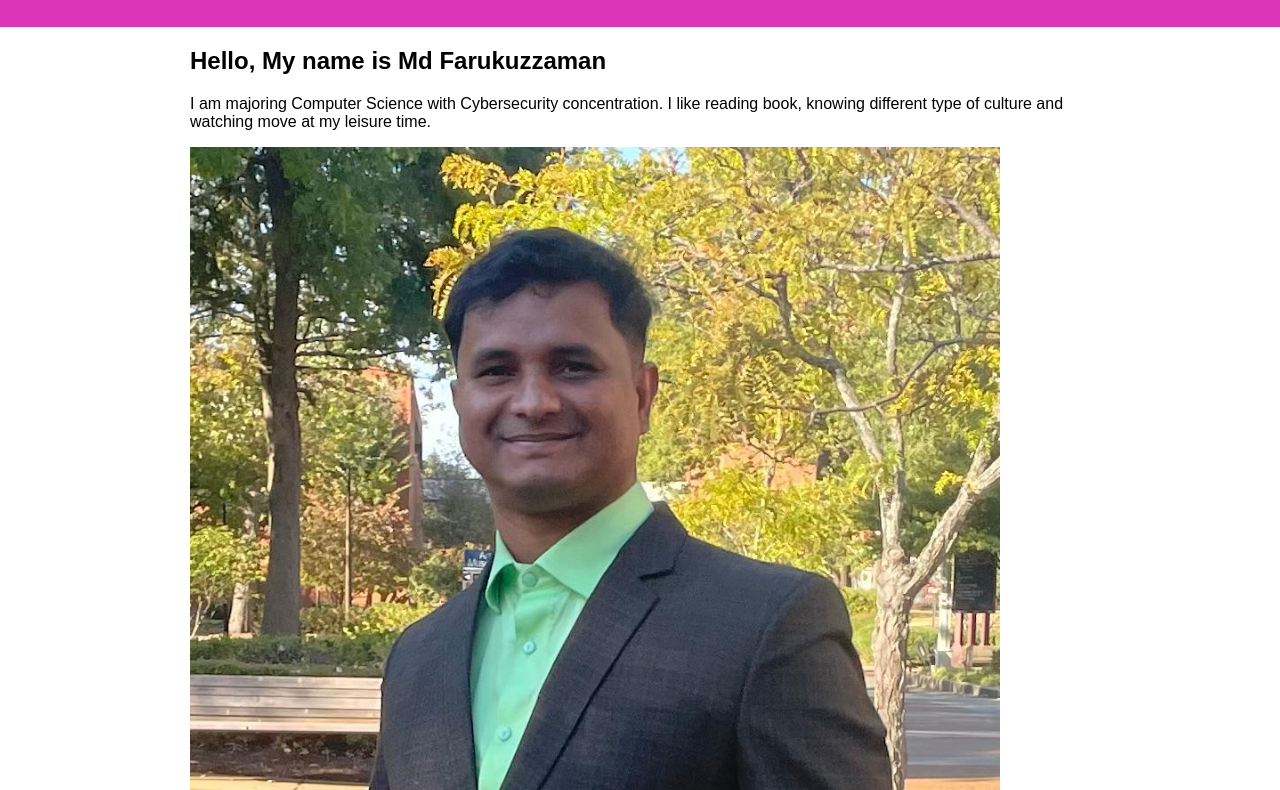
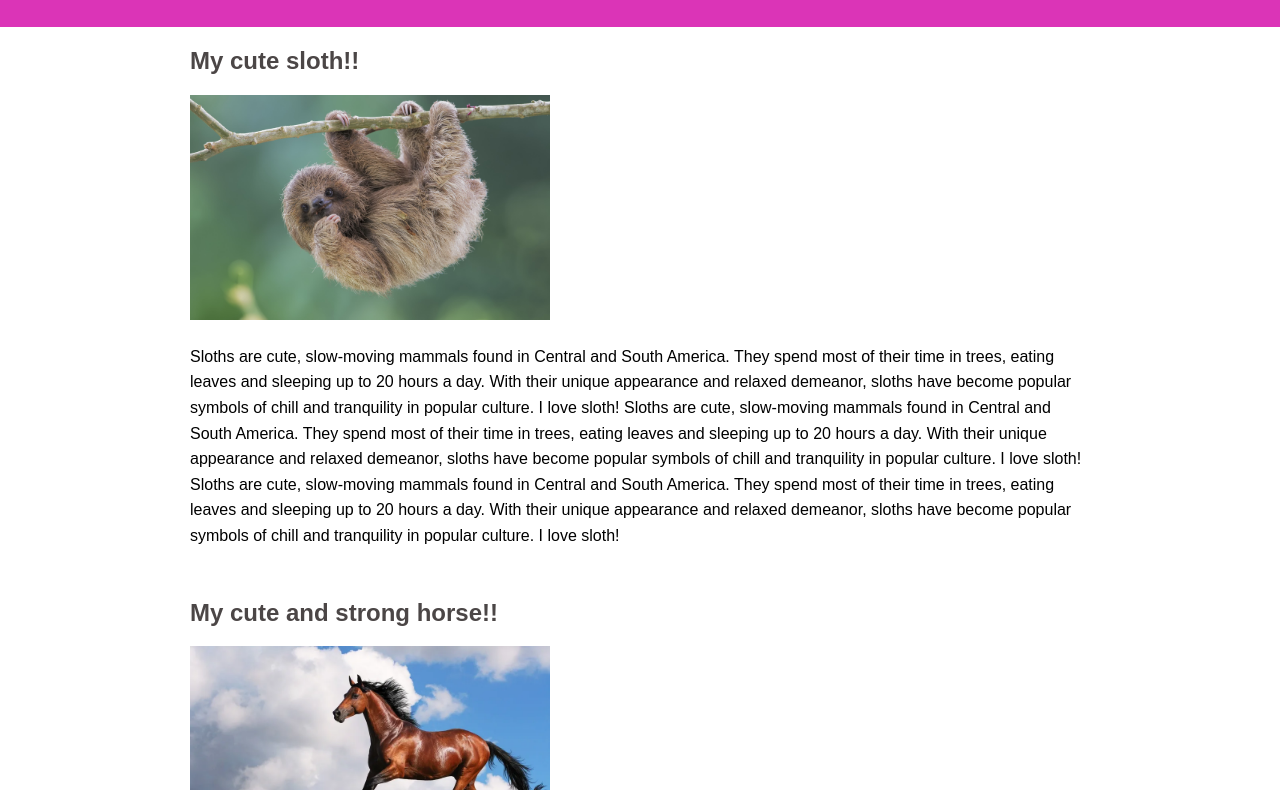
Before and after one commit to mfrkzzmn/sa13-act1, a plain HTML site: page personal_blog/index.html in a window 1280 px wide. Shown: the part 93-883 px from the top of the page. Drawn offline with Linux system fonts and the light colour scheme.

Commit message:
personal blog done.

```diff
--- a/personal_blog/blog.html
+++ b/personal_blog/index.html
@@ -13,25 +13,25 @@
         <h1>My Personal Blog</h1>
     </header>
     <main>
-        <article>
-            <h2>Hello, My name is Md Farukuzzaman</h2>
-            <p>
-            I am majoring Computer Science with Cybersecurity concentration.
-            I like reading book, knowing different type of culture and watching move at my leisure time.
-            </p>
-            <img src="my_pic.jpeg" alt="Description of the image" class="small-image">
-        </article>
+
         <article>
             <h2>My cute sloth!!</h2>
+            <img src="My_cute_sloth.jpeg" alt="Description of the image" class="small-image">
             <p>
             Sloths are cute, slow-moving mammals found in Central and South America.
             They spend most of their time in trees, eating leaves and sleeping up to 20 hours a day. With their unique appearance and relaxed demeanor,
             sloths have become popular symbols of chill and tranquility in popular culture. I love sloth!
+            Sloths are cute, slow-moving mammals found in Central and South America.
+            They spend most of their time in trees, eating leaves and sleeping up to 20 hours a day. With their unique appearance and relaxed demeanor,
+            sloths have become popular symbols of chill and tranquility in popular culture. I love sloth!
+            Sloths are cute, slow-moving mammals found in Central and South America.
+            They spend most of their time in trees, eating leaves and sleeping up to 20 hours a day. With their unique appearance and relaxed demeanor,
+            sloths have become popular symbols of chill and tranquility in popular culture. I love sloth!
             </p>
-            <img src="My_cute_sloth.jpeg" alt="Description of the image" class="small-image">
         </article>
         <article>
             <h2>My cute and strong horse!!</h2>
+            <img src="My_cute_horse.webp" alt="Description of the image" class="small-image">
             <p>
             The Horses are large, strong mammals known for their speed, beauty, and long-standing partnership with humans.
             They have been domesticated for thousands of years and have played crucial roles in transportation, agriculture, and sports.
@@ -39,16 +39,9 @@
             each with unique characteristics suited for different purposes, such as racing, riding, or work. Horses have a powerful sense of hearing and eyesight,
             and they communicate through body language and vocalizations. They are revered for their intelligence, loyalty, and companionship with humans.
             </p>
-            <img src="My_cute_horse.webp" alt="Description of the image" class="small-image">
+
         </article>
-        <article>
-            <h2>My favorite flowers collection!!</h2>
-            <p></p>
-            <img src="my_red_roses.jpeg" alt="Description of the image" class="small-image">
-            <img src="my_pink_roses.jpeg" alt="Description of the image" class="small-image">
-            <img src="my_pink1_roses.jpeg" alt="Description of the image" class="small-image">
-            <!-- <img src="my_flower_collection.jpeg" alt="Description of the image" class="small-image"> -->
-        </article>
+
     </main>
     <footer>
         <p>&copy; 2024 Personal Blog by Md Farukuzzaman.</p>
--- a/personal_blog/styles.css
+++ b/personal_blog/styles.css
@@ -8,6 +8,8 @@ header {
     background-color: #db34b7; /* Blue color */
     color: #fff; /* White text */
     padding: 20px;
+    text-align: center;
+    font-style: italic;
 }
 
 main {
@@ -19,8 +21,22 @@ article {
     margin-bottom: 40px;
 }
 
+article {
+    margin-bottom: 40px;
+  }
+
+  article h2 {
+    color: #4b4646;
+  }
+
+  article p {
+    line-height: 1.6;
+    margin: 10px auto;
+    padding: 10px 0;
+  }
+
 .small-image {
-    width: 90%; /* You can adjust this percentage to make the image smaller or larger */
+    width: 40%; /* You can adjust this percentage to make the image smaller or larger */
     height: auto; /* This maintains the aspect ratio of the image */
 }
 
```
Also changed, not shown: portfolio_site/index.html (renamed from portfolio_site/portfolio_site.html, +9 -0 lines), portfolio_site/my_pic.jpeg (added), portfolio_site/style.css (renamed from portfolio_site/portfolio.css), restaurant_menu/index.html (renamed from restaurant_menu/restaurant_manu.html).
